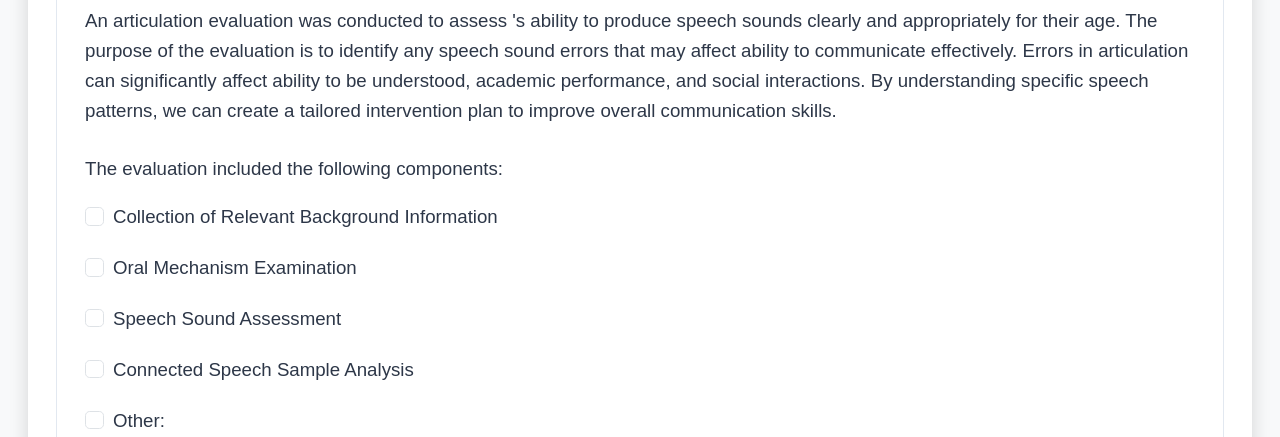
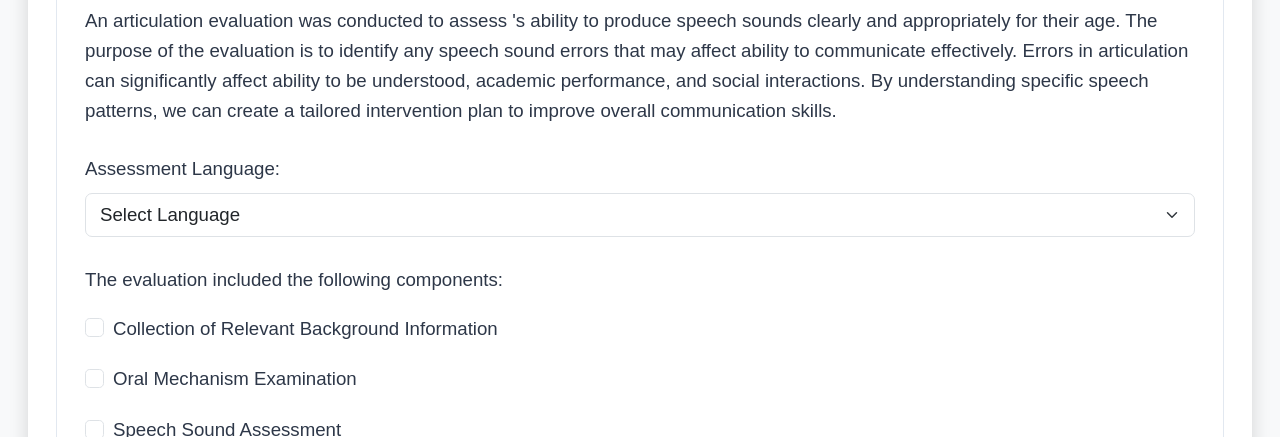
Before and after one commit to pdarleyjr/ArticEval, a website: page index.html in a window 1280 px wide. Shown: the part 739-1176 px from the top of the page. Drawn offline with nearby package versions, Linux system fonts and the light colour scheme.

Commit message:
Integrate language dropdown functionality into master branch
- Add Bootstrap-styled language selection dropdown to protocol.html
- Include language dropdown in PDF generation via pdf-generator.js
- Support for English, Spanish, Bilingual, and Other language options
- Maintains consistent styling with existing Bootstrap components

```diff
--- a/assets/js/pdf-generator.js
+++ b/assets/js/pdf-generator.js
@@ -230,7 +230,14 @@ class PDFGenerator {
                 can significantly affect ability to be understood, academic performance, and social
                 interactions. By understanding specific speech patterns, we can create a tailored intervention
                 plan to improve overall communication skills.
-            </p>
+            </p>`;
+
+        // Add assessment language if specified
+        if (formData.assessmentLanguage) {
+            content += `<p><strong>Assessment Language:</strong> ${formData.assessmentLanguage}</p>`;
+        }
+
+        content += `
             <div class="components-list">
                 <p>The evaluation included the following components:</p>
                 <ul>`;
--- a/backup/sections/protocol.html
+++ b/backup/sections/protocol.html
@@ -10,6 +10,16 @@
             interactions. By understanding specific speech patterns, we can create a tailored intervention
             plan to improve overall communication skills.
         </p>
+        <div class="language-selection mt-4">
+            <label for="assessmentLanguage" class="form-label">Assessment Language:</label>
+            <select class="form-select" id="assessmentLanguage" name="assessmentLanguage">
+                <option value="">Select Language</option>
+                <option value="English">English</option>
+                <option value="Spanish">Spanish</option>
+                <option value="Bilingual (English/Spanish)">Bilingual (English/Spanish)</option>
+                <option value="Other">Other</option>
+            </select>
+        </div>
         <div class="components-list mt-4">
             <p class="mb-3">The evaluation included the following components:</p>
             <div class="components-grid" style="display: grid; gap: 1rem; margin-bottom: 1rem;">
```
